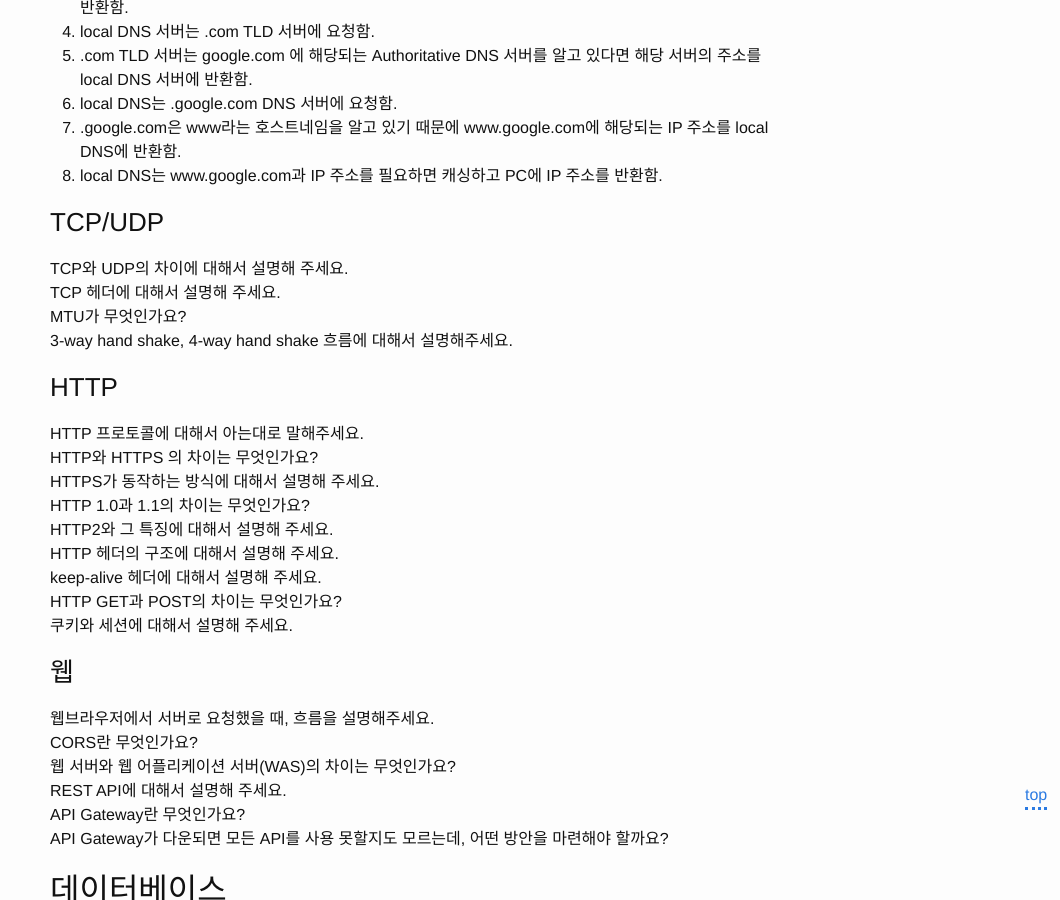
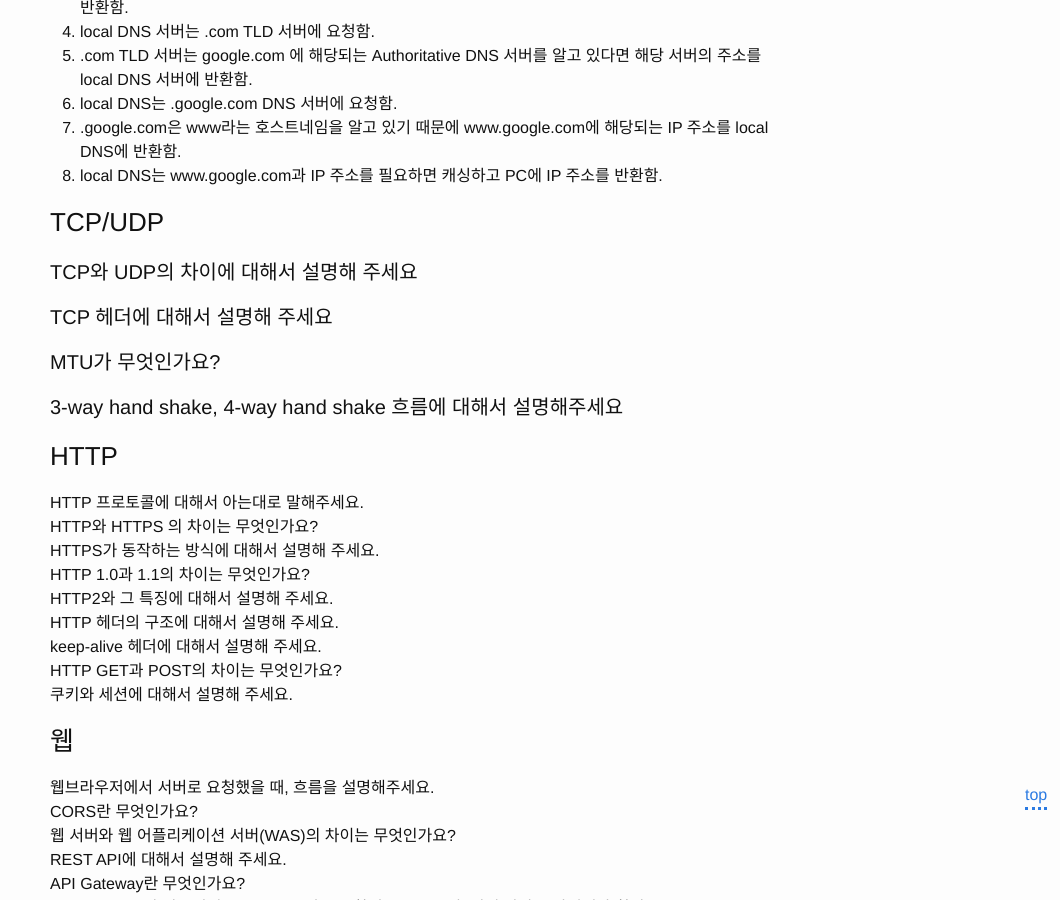
Before and after one commit to WraithKim/blog, a Jekyll site: the page built from _posts/2021-05-20-tech-interview-with-rage.md, in a window 1280 px wide and 900 px high, scrolled down 6486 px. Shown: the whole window, without its empty margins (220-1280 px from the left). Built offline with Jekyll 4.4.1, drawn with Linux system fonts in a browser that asks for light colours.

Commit message:
TCP/UDP 시작

```diff
--- a/_posts/2021-05-20-tech-interview-with-rage.md
+++ b/_posts/2021-05-20-tech-interview-with-rage.md
@@ -246,10 +246,13 @@ OSI보다 단순하고 실용적인 계층 구조로 현재 인터넷의 표준
 
 ### TCP/UDP
 
-TCP와 UDP의 차이에 대해서 설명해 주세요.
-TCP 헤더에 대해서 설명해 주세요.
-MTU가 무엇인가요?
-3-way hand shake, 4-way hand shake 흐름에 대해서 설명해주세요.
+#### TCP와 UDP의 차이에 대해서 설명해 주세요
+
+#### TCP 헤더에 대해서 설명해 주세요
+
+#### MTU가 무엇인가요?
+
+#### 3-way hand shake, 4-way hand shake 흐름에 대해서 설명해주세요
 
 ### HTTP
 
```
